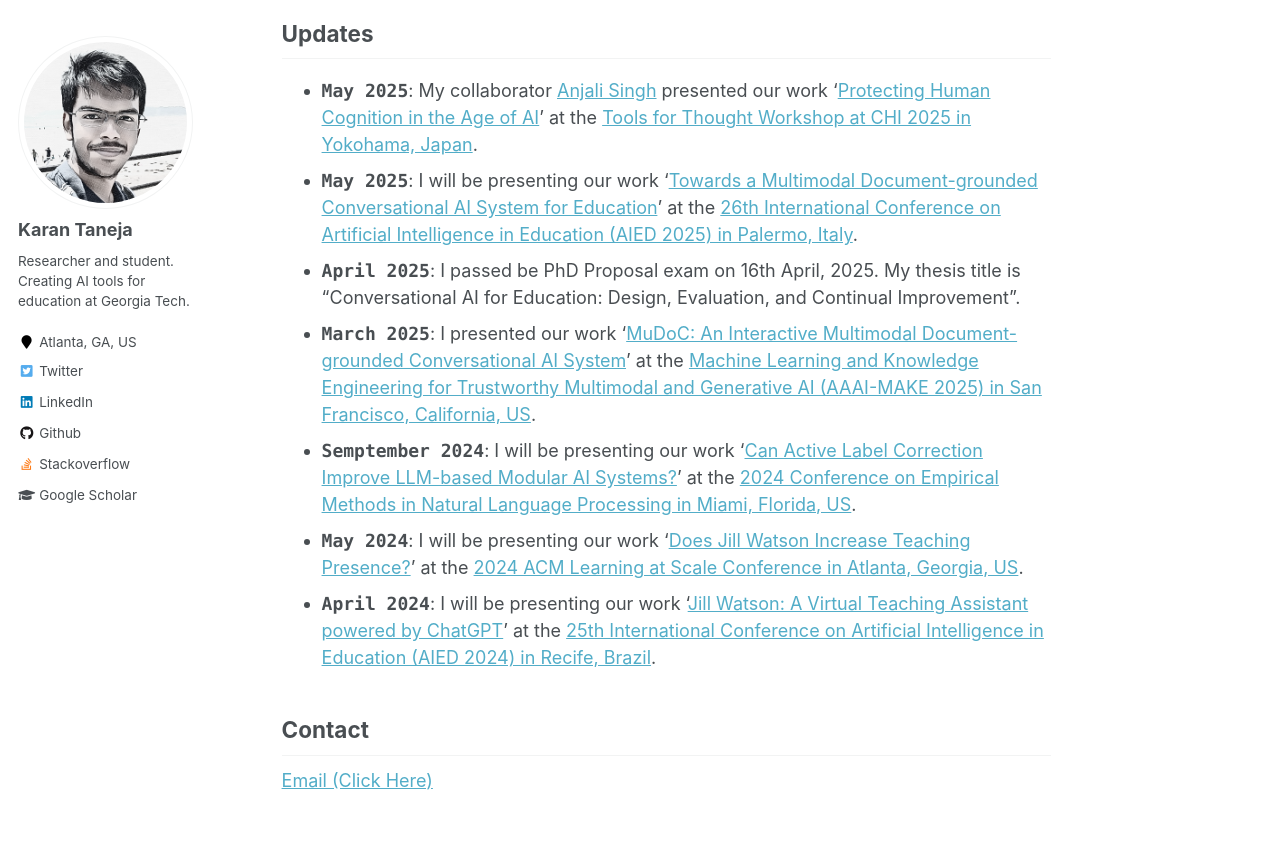
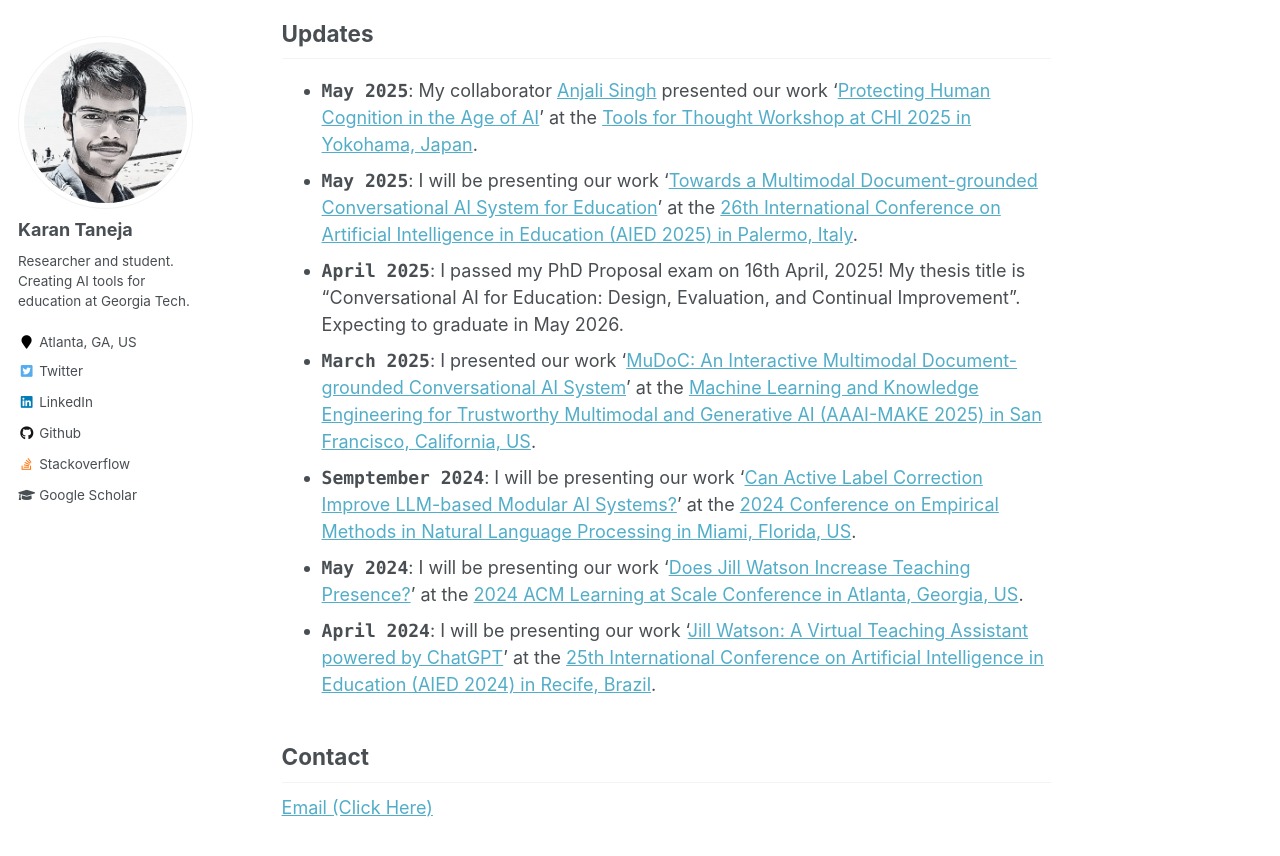
Before and after one commit to KrnTneja/KrnTneja.github.io, a Jekyll site: the page built from _pages/about.md, in a window 1280 px wide and 900 px high, scrolled down 493 px. Shown: the top 856 px of the window. Built offline with Jekyll 4.4.1, drawn with Linux system fonts in a browser that asks for light colours.

Commit message:
Update about.md

```diff
--- a/_pages/about.md
+++ b/_pages/about.md
@@ -22,7 +22,7 @@ Updates
 - <tt><b>May 2025</b></tt>: My collaborator [Anjali Singh](https://www.linkedin.com/in/anjali-singh-a7786ba4/) presented our work '[Protecting Human Cognition in the Age of AI](https://arxiv.org/pdf/2502.12447)' at the [Tools for Thought Workshop at CHI 2025 in Yokohama, Japan](https://ai-tools-for-thought.github.io/workshop/).
 - <tt><b>May 2025</b></tt>: I will be presenting our work '[Towards a Multimodal Document-grounded Conversational AI System for Education](https://arxiv.org/pdf/2504.13884)' at the [26th International Conference
 on Artificial Intelligence in Education (AIED 2025) in Palermo, Italy](https://aied2025.itd.cnr.it/).
-- <tt><b>April 2025</b></tt>: I passed be PhD Proposal exam on 16th April, 2025. My thesis title is "Conversational AI for Education: Design, Evaluation, and Continual Improvement".
+- <tt><b>April 2025</b></tt>: I passed my PhD Proposal exam on 16th April, 2025! My thesis title is "Conversational AI for Education: Design, Evaluation, and Continual Improvement". Expecting to graduate in May 2026.
 - <tt><b>March 2025</b></tt>: I presented our work '[MuDoC: An Interactive Multimodal Document-grounded Conversational AI System](https://arxiv.org/abs/2502.09843)' at the [Machine Learning and Knowledge Engineering for Trustworthy Multimodal and Generative AI (AAAI-MAKE 2025) in San Francisco, California, US](https://www.aaai-make.info/).
 - <tt><b>Semptember 2024</b></tt>: I will be presenting our work '[Can Active Label Correction Improve LLM-based Modular AI Systems?](https://arxiv.org/abs/2401.05467)' at the [2024 Conference on Empirical Methods in Natural Language Processing in Miami, Florida, US](https://2024.emnlp.org/).
 - <tt><b>May 2024</b></tt>: I will be presenting our work '[Does Jill Watson Increase Teaching Presence?](https://dl.acm.org/doi/abs/10.1145/3657604.3664679)' at the [2024 ACM Learning at Scale Conference in Atlanta, Georgia, US](https://learningatscale.hosting.acm.org/las2024/).
```
